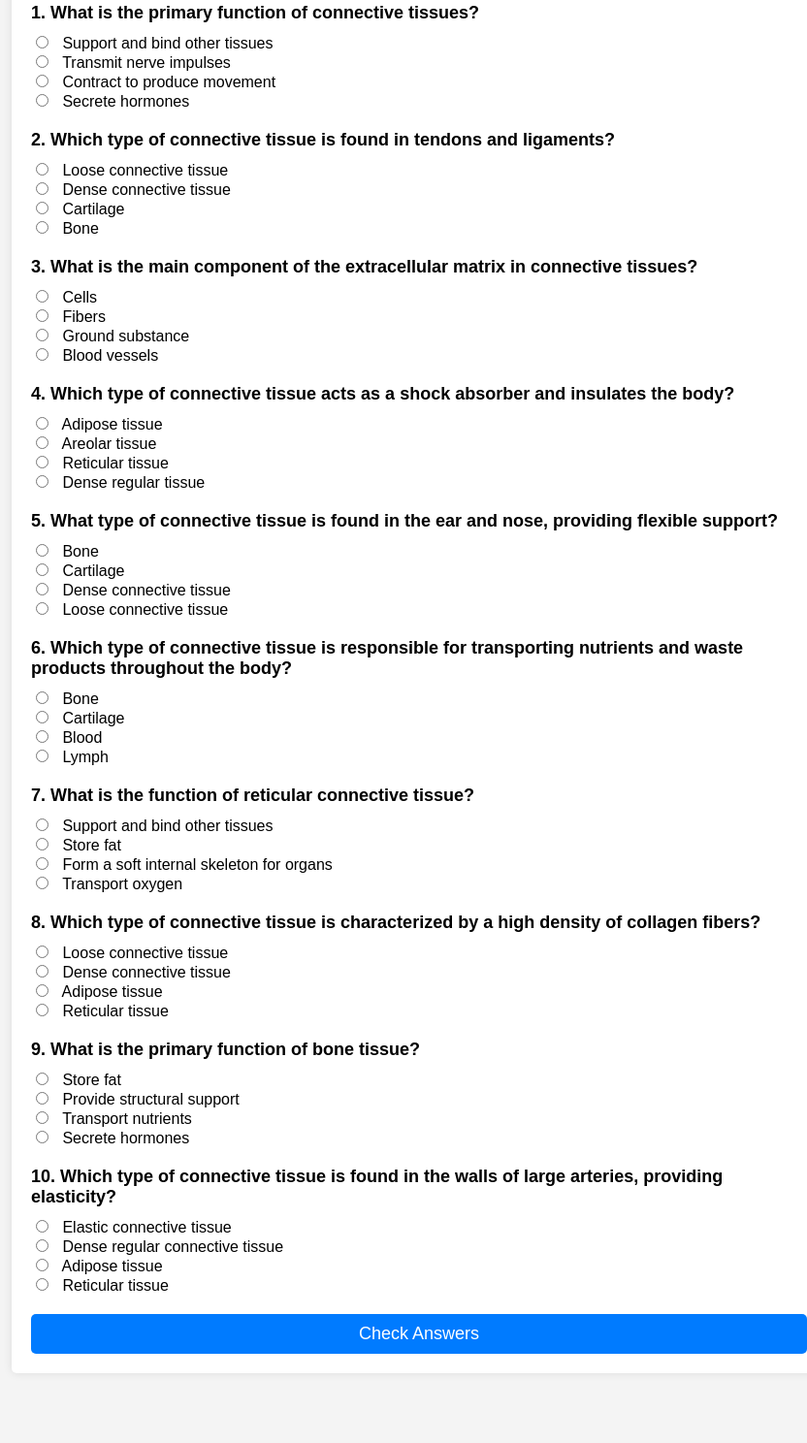
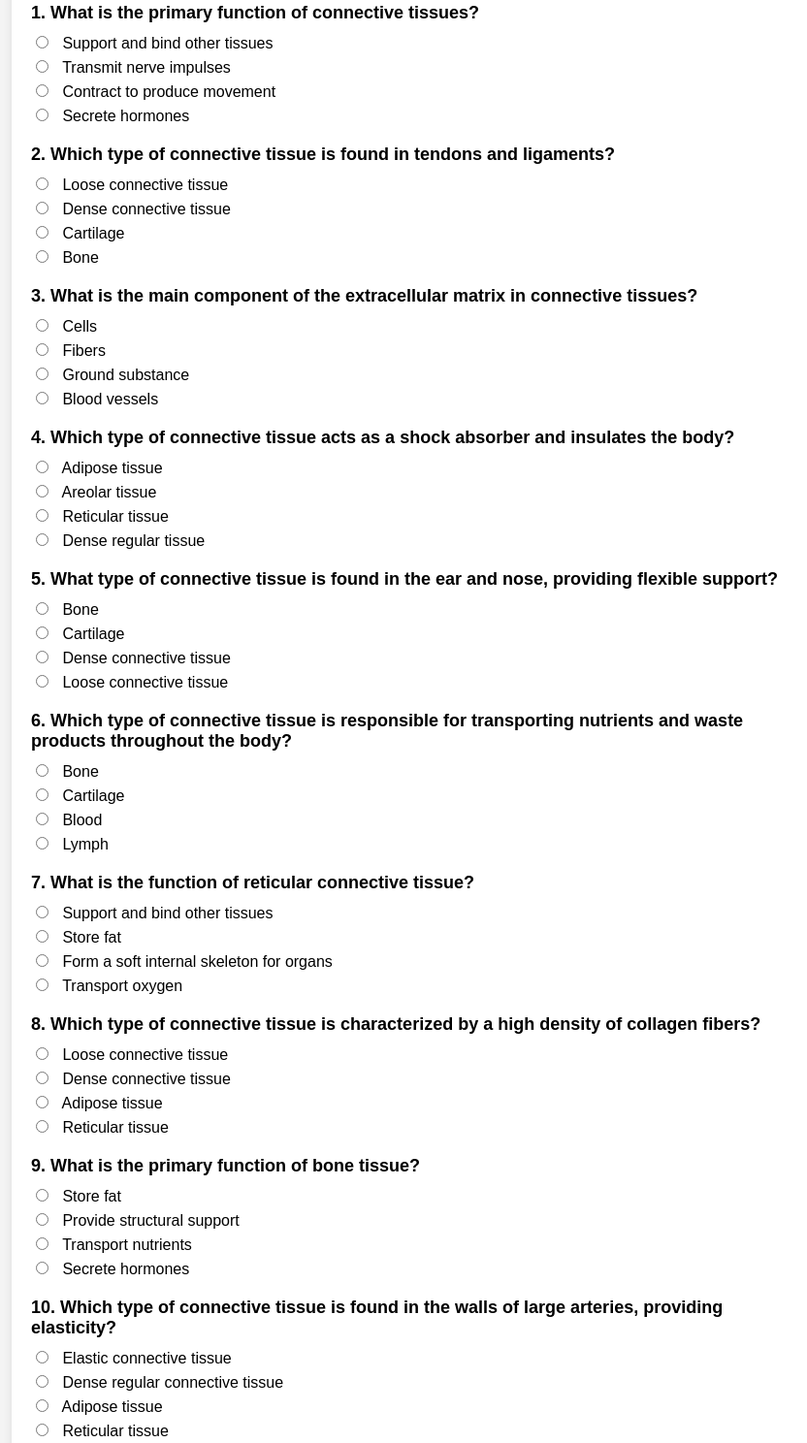
Before and after one commit to pascual-jajaaa/bio-stem11hnhs, a plain HTML site: page folder/5_quiz.html in a window 1280 px wide. Shown: the part 37-1525 px from the top of the page at 97% size, without its empty margins (208-1040 px from the left). Before the commit the page ends 1493 px from the top, so only its background shows below. Drawn offline with Linux system fonts and the light colour scheme.

Commit message:
added label tags

```diff
--- a/folder/5_quiz.html
+++ b/folder/5_quiz.html
@@ -44,6 +44,7 @@
         .quizlib-question-answers label {
             display: block;
             margin-bottom: 5px;
+            cursor: pointer;
         }
 
         button {
@@ -82,100 +83,100 @@
     <div class="quizlib-question my-class">
         <div class="quizlib-question-title">1. What is the primary function of connective tissues?</div>
         <div class="quizlib-question-answers">
-            <input type="radio" name="q1" value="Support and bind other tissues"> Support and bind other tissues<br/>
-            <input type="radio" name="q1" value="Transmit nerve impulses"> Transmit nerve impulses<br/>
-            <input type="radio" name="q1" value="Contract to produce movement"> Contract to produce movement<br/>
-            <input type="radio" name="q1" value="Secrete hormones"> Secrete hormones<br/>
+            <label><input type="radio" name="q1" value="Support and bind other tissues"> Support and bind other tissues</label>
+            <label><input type="radio" name="q1" value="Transmit nerve impulses"> Transmit nerve impulses</label>
+            <label><input type="radio" name="q1" value="Contract to produce movement"> Contract to produce movement</label>
+            <label><input type="radio" name="q1" value="Secrete hormones"> Secrete hormones</label>
         </div>
     </div>
     <!-- Question 2 -->
     <div class="quizlib-question my-class">
         <div class="quizlib-question-title">2. Which type of connective tissue is found in tendons and ligaments?</div>
         <div class="quizlib-question-answers">
-            <input type="radio" name="q2" value="Loose connective tissue"> Loose connective tissue<br/>
-            <input type="radio" name="q2" value="Dense connective tissue"> Dense connective tissue<br/>
-            <input type="radio" name="q2" value="Cartilage"> Cartilage<br/>
-            <input type="radio" name="q2" value="Bone"> Bone<br/>
+            <label><input type="radio" name="q2" value="Loose connective tissue"> Loose connective tissue</label>
+            <label><input type="radio" name="q2" value="Dense connective tissue"> Dense connective tissue</label>
+            <label><input type="radio" name="q2" value="Cartilage"> Cartilage</label>
+            <label><input type="radio" name="q2" value="Bone"> Bone</label>
         </div>
     </div>
     <!-- Question 3 -->
     <div class="quizlib-question my-class">
         <div class="quizlib-question-title">3. What is the main component of the extracellular matrix in connective tissues?</div>
         <div class="quizlib-question-answers">
-            <input type="radio" name="q3" value="Cells"> Cells<br/>
-            <input type="radio" name="q3" value="Fibers"> Fibers<br/>
-            <input type="radio" name="q3" value="Ground substance"> Ground substance<br/>
-            <input type="radio" name="q3" value="Blood vessels"> Blood vessels<br/>
+            <label><input type="radio" name="q3" value="Cells"> Cells</label>
+            <label><input type="radio" name="q3" value="Fibers"> Fibers</label>
+            <label><input type="radio" name="q3" value="Ground substance"> Ground substance</label>
+            <label><input type="radio" name="q3" value="Blood vessels"> Blood vessels</label>
         </div>
     </div>
     <!-- Question 4 -->
     <div class="quizlib-question my-class">
         <div class="quizlib-question-title">4. Which type of connective tissue acts as a shock absorber and insulates the body?</div>
         <div class="quizlib-question-answers">
-            <input type="radio" name="q4" value="Adipose tissue"> Adipose tissue<br/>
-            <input type="radio" name="q4" value="Areolar tissue"> Areolar tissue<br/>
-            <input type="radio" name="q4" value="Reticular tissue"> Reticular tissue<br/>
-            <input type="radio" name="q4" value="Dense regular tissue"> Dense regular tissue<br/>
+            <label><input type="radio" name="q4" value="Adipose tissue"> Adipose tissue</label>
+            <label><input type="radio" name="q4" value="Areolar tissue"> Areolar tissue</label>
+            <label><input type="radio" name="q4" value="Reticular tissue"> Reticular tissue</label>
+            <label><input type="radio" name="q4" value="Dense regular tissue"> Dense regular tissue</label>
         </div>
     </div>
     <!-- Question 5 -->
     <div class="quizlib-question my-class">
         <div class="quizlib-question-title">5. What type of connective tissue is found in the ear and nose, providing flexible support?</div>
         <div class="quizlib-question-answers">
-            <input type="radio" name="q5" value="Bone"> Bone<br/>
-            <input type="radio" name="q5" value="Cartilage"> Cartilage<br/>
-            <input type="radio" name="q5" value="Dense connective tissue"> Dense connective tissue<br/>
-            <input type="radio" name="q5" value="Loose connective tissue"> Loose connective tissue<br/>
+            <label><input type="radio" name="q5" value="Bone"> Bone</label>
+            <label><input type="radio" name="q5" value="Cartilage"> Cartilage</label>
+            <label><input type="radio" name="q5" value="Dense connective tissue"> Dense connective tissue</label>
+            <label><input type="radio" name="q5" value="Loose connective tissue"> Loose connective tissue</label>
         </div>
     </div>
     <!-- Question 6 -->
     <div class="quizlib-question my-class">
         <div class="quizlib-question-title">6. Which type of connective tissue is responsible for transporting nutrients and waste products throughout the body?</div>
         <div class="quizlib-question-answers">
-            <input type="radio" name="q6" value="Bone"> Bone<br/>
-            <input type="radio" name="q6" value="Cartilage"> Cartilage<br/>
-            <input type="radio" name="q6" value="Blood"> Blood<br/>
-            <input type="radio" name="q6" value="Lymph"> Lymph<br/>
+            <label><input type="radio" name="q6" value="Bone"> Bone</label>
+            <label><input type="radio" name="q6" value="Cartilage"> Cartilage</label>
+            <label><input type="radio" name="q6" value="Blood"> Blood</label>
+            <label><input type="radio" name="q6" value="Lymph"> Lymph</label>
         </div>
     </div>
     <!-- Question 7 -->
     <div class="quizlib-question my-class">
         <div class="quizlib-question-title">7. What is the function of reticular connective tissue?</div>
         <div class="quizlib-question-answers">
-            <input type="radio" name="q7" value="Support and bind other tissues"> Support and bind other tissues<br/>
-            <input type="radio" name="q7" value="Store fat"> Store fat<br/>
-            <input type="radio" name="q7" value="Form a soft internal skeleton for organs"> Form a soft internal skeleton for organs<br/>
-            <input type="radio" name="q7" value="Transport oxygen"> Transport oxygen<br/>
+            <label><input type="radio" name="q7" value="Support and bind other tissues"> Support and bind other tissues</label>
+            <label><input type="radio" name="q7" value="Store fat"> Store fat</label>
+            <label><input type="radio" name="q7" value="Form a soft internal skeleton for organs"> Form a soft internal skeleton for organs</label>
+            <label><input type="radio" name="q7" value="Transport oxygen"> Transport oxygen</label>
         </div>
     </div>
     <!-- Question 8 -->
     <div class="quizlib-question my-class">
         <div class="quizlib-question-title">8. Which type of connective tissue is characterized by a high density of collagen fibers?</div>
         <div class="quizlib-question-answers">
-            <input type="radio" name="q8" value="Loose connective tissue"> Loose connective tissue<br/>
-            <input type="radio" name="q8" value="Dense connective tissue"> Dense connective tissue<br/>
-            <input type="radio" name="q8" value="Adipose tissue"> Adipose tissue<br/>
-            <input type="radio" name="q8" value="Reticular tissue"> Reticular tissue<br/>
+            <label><input type="radio" name="q8" value="Loose connective tissue"> Loose connective tissue</label>
+            <label><input type="radio" name="q8" value="Dense connective tissue"> Dense connective tissue</label>
+            <label><input type="radio" name="q8" value="Adipose tissue"> Adipose tissue</label>
+            <label><input type="radio" name="q8" value="Reticular tissue"> Reticular tissue</label>
         </div>
     </div>
     <!-- Question 9 -->
     <div class="quizlib-question my-class">
         <div class="quizlib-question-title">9. What is the primary function of bone tissue?</div>
         <div class="quizlib-question-answers">
-            <input type="radio" name="q9" value="Store fat"> Store fat<br/>
-            <input type="radio" name="q9" value="Provide structural support"> Provide structural support<br/>
-            <input type="radio" name="q9" value="Transport nutrients"> Transport nutrients<br/>
-            <input type="radio" name="q9" value="Secrete hormones"> Secrete hormones<br/>
+            <label><input type="radio" name="q9" value="Store fat"> Store fat</label>
+            <label><input type="radio" name="q9" value="Provide structural support"> Provide structural support</label>
+            <label><input type="radio" name="q9" value="Transport nutrients"> Transport nutrients</label>
+            <label><input type="radio" name="q9" value="Secrete hormones"> Secrete hormones</label>
         </div>
     </div>
     <!-- Question 10 -->
     <div class="quizlib-question my-class">
         <div class="quizlib-question-title">10. Which type of connective tissue is found in the walls of large arteries, providing elasticity?</div>
         <div class="quizlib-question-answers">
-            <input type="radio" name="q10" value="Elastic connective tissue"> Elastic connective tissue<br/>
-            <input type="radio" name="q10" value="Dense regular connective tissue"> Dense regular connective tissue<br/>
-            <input type="radio" name="q10" value="Adipose tissue"> Adipose tissue<br/>
-            <input type="radio" name="q10" value="Reticular tissue"> Reticular tissue<br/>
+            <label><input type="radio" name="q10" value="Elastic connective tissue"> Elastic connective tissue</label>
+            <label><input type="radio" name="q10" value="Dense regular connective tissue"> Dense regular connective tissue</label>
+            <label><input type="radio" name="q10" value="Adipose tissue"> Adipose tissue</label>
+            <label><input type="radio" name="q10" value="Reticular tissue"> Reticular tissue</label>
         </div>
     </div>
 
```
